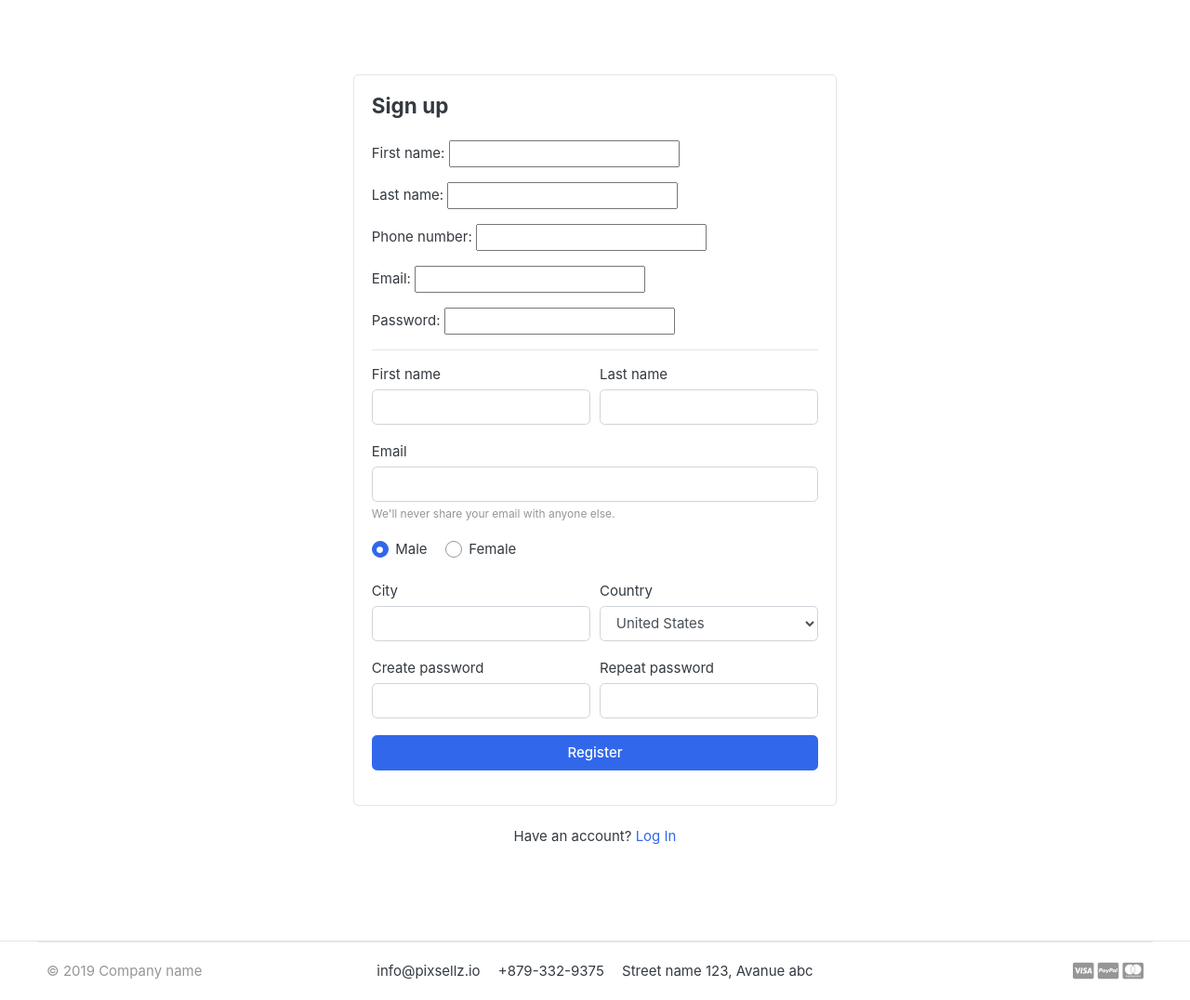
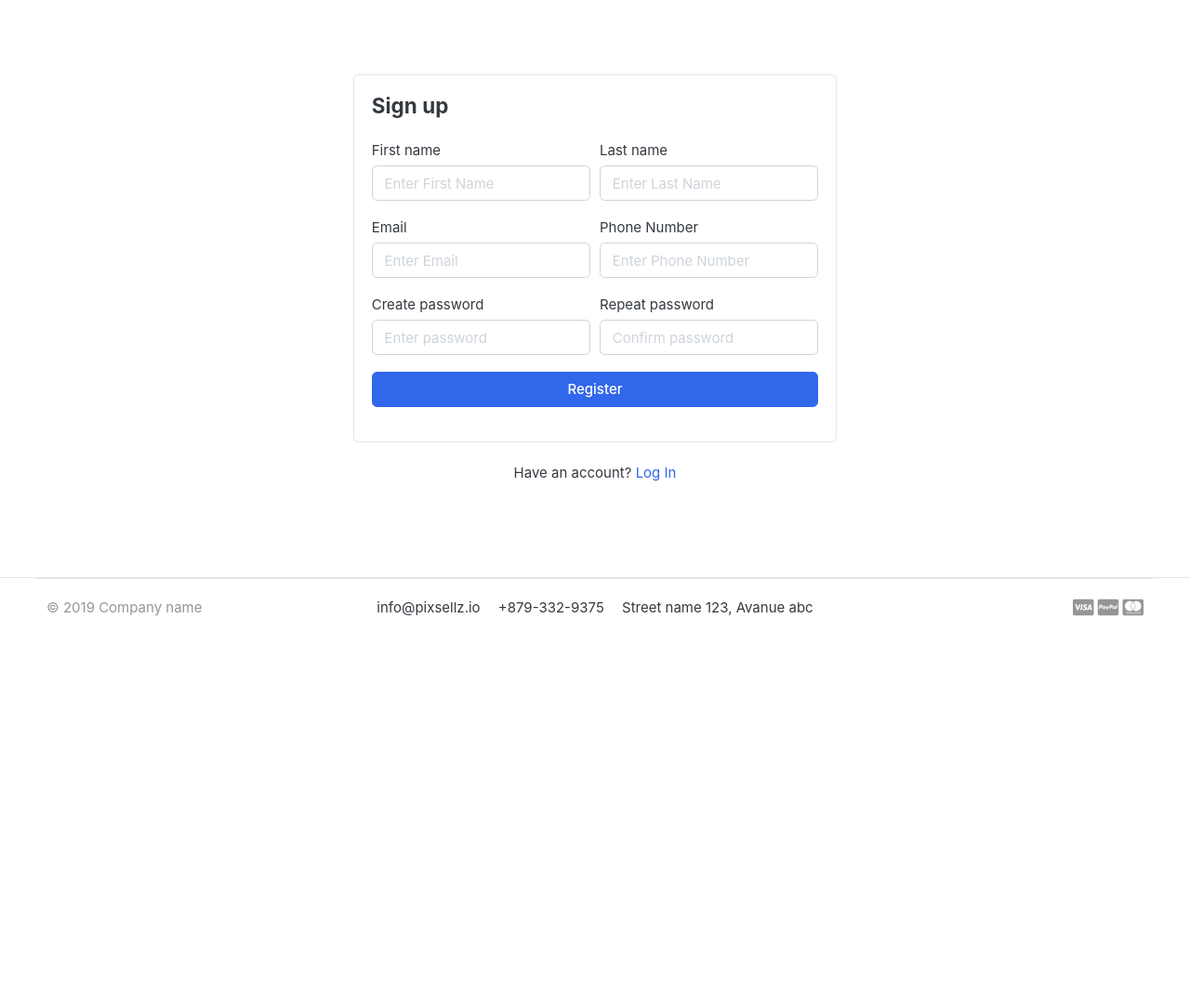
Before and after one commit to kaisherdev/django-ecommerce, a Django app: page /accounts/register/ in a window 1280 px wide. Shown: the part 118-1194 px from the top of the page at 93% size. After the commit the page ends 781 px from the top, so only its background shows below. Run offline with Django 5.2, Linux system fonts and the light colour scheme; data that the repository does not hold is empty; some libraries are stand-ins or nearby versions; some web fonts are replaced.

Commit message:
✨ feat: form overide and customization

```diff
--- a/accounts/forms.py
+++ b/accounts/forms.py
@@ -1,8 +1,26 @@
-from django.forms import ModelForm
+from django import forms
 from .models import Account
 
 # create the form class.
-class RegistrationForm(ModelForm):
+class RegistrationForm(forms.ModelForm):
+    password = forms.CharField(widget=forms.PasswordInput(attrs={
+        'placeholder':'Enter password',
+        'class':'form-control',
+    }))
+    confirm_password = forms.CharField(widget=forms.PasswordInput(attrs={
+        'placeholder':'Confirm password',
+        'class':'form-control',
+    }))
+
     class Meta:
         model = Account
         fields = ['first_name','last_name','phone_number','email','password']
+
+    def __init__(self, *args,**kwargs):
+        super(RegistrationForm,self).__init__(*args,**kwargs)
+        self.fields['first_name'].widget.attrs['placeholder']='Enter First Name'
+        self.fields['last_name'].widget.attrs['placeholder']='Enter Last Name'
+        self.fields['email'].widget.attrs['placeholder']='Enter Email'
+        self.fields['phone_number'].widget.attrs['placeholder']='Enter Phone Number'
+        for filed in self.fields:
+            self.fields[filed].widget.attrs['class']='form-control'
--- a/templates/accounts/register.html
+++ b/templates/accounts/register.html
@@ -9,59 +9,37 @@
         <header class="mb-4">
           <h4 class="card-title">Sign up</h4>
         </header>
-        <form>
-          {{ form.as_p }}
-          <hr />
+        <form action="{% url 'register' %}" method="POST">
+          {% csrf_token %}
           <div class="form-row">
             <div class="col form-group">
               <label>First name</label>
-              <input type="text" class="form-control" placeholder="" />
+              {{ form.first_name }}
             </div> <!-- form-group end.// -->
             <div class="col form-group">
               <label>Last name</label>
-              <input type="text" class="form-control" placeholder="" />
+              {{ form.last_name }}
             </div> <!-- form-group end.// -->
           </div> <!-- form-row end.// -->
-          <div class="form-group">
-            <label>Email</label>
-            <input type="email" class="form-control" placeholder="" />
-            <small class="form-text text-muted">We'll never share your email with anyone else.</small>
-          </div> <!-- form-group end.// -->
-          <div class="form-group">
-            <label class="custom-control custom-radio custom-control-inline">
-              <input class="custom-control-input" checked="" type="radio" name="gender" value="option1" />
-              <span class="custom-control-label">Male</span>
-            </label>
-            <label class="custom-control custom-radio custom-control-inline">
-              <input class="custom-control-input" type="radio" name="gender" value="option2" />
-              <span class="custom-control-label">Female</span>
-            </label>
-          </div> <!-- form-group end.// -->
           <div class="form-row">
-            <div class="form-group col-md-6">
-              <label>City</label>
-              <input type="text" class="form-control" />
+            <div class="col form-group">
+              <label>Email</label>
+              {{ form.email }}
             </div> <!-- form-group end.// -->
-            <div class="form-group col-md-6">
-              <label>Country</label>
-              <select id="inputState" class="form-control">
-                <option>Choose...</option>
-                <option>Uzbekistan</option>
-                <option>Russia</option>
-                <option selected="">United States</option>
-                <option>India</option>
-                <option>Afganistan</option>
-              </select>
+            <div class="col form-group">
+              <label>Phone Number</label>
+              {{ form.phone_number }}
             </div> <!-- form-group end.// -->
-          </div> <!-- form-row.// -->
+          </div>
+          <!-- form-row end.// -->
           <div class="form-row">
             <div class="form-group col-md-6">
               <label>Create password</label>
-              <input class="form-control" type="password" />
+              {{ form.password }}
             </div> <!-- form-group end.// -->
             <div class="form-group col-md-6">
               <label>Repeat password</label>
-              <input class="form-control" type="password" />
+              {{ form.confirm_password }}
             </div> <!-- form-group end.// -->
           </div>
           <div class="form-group">
```
